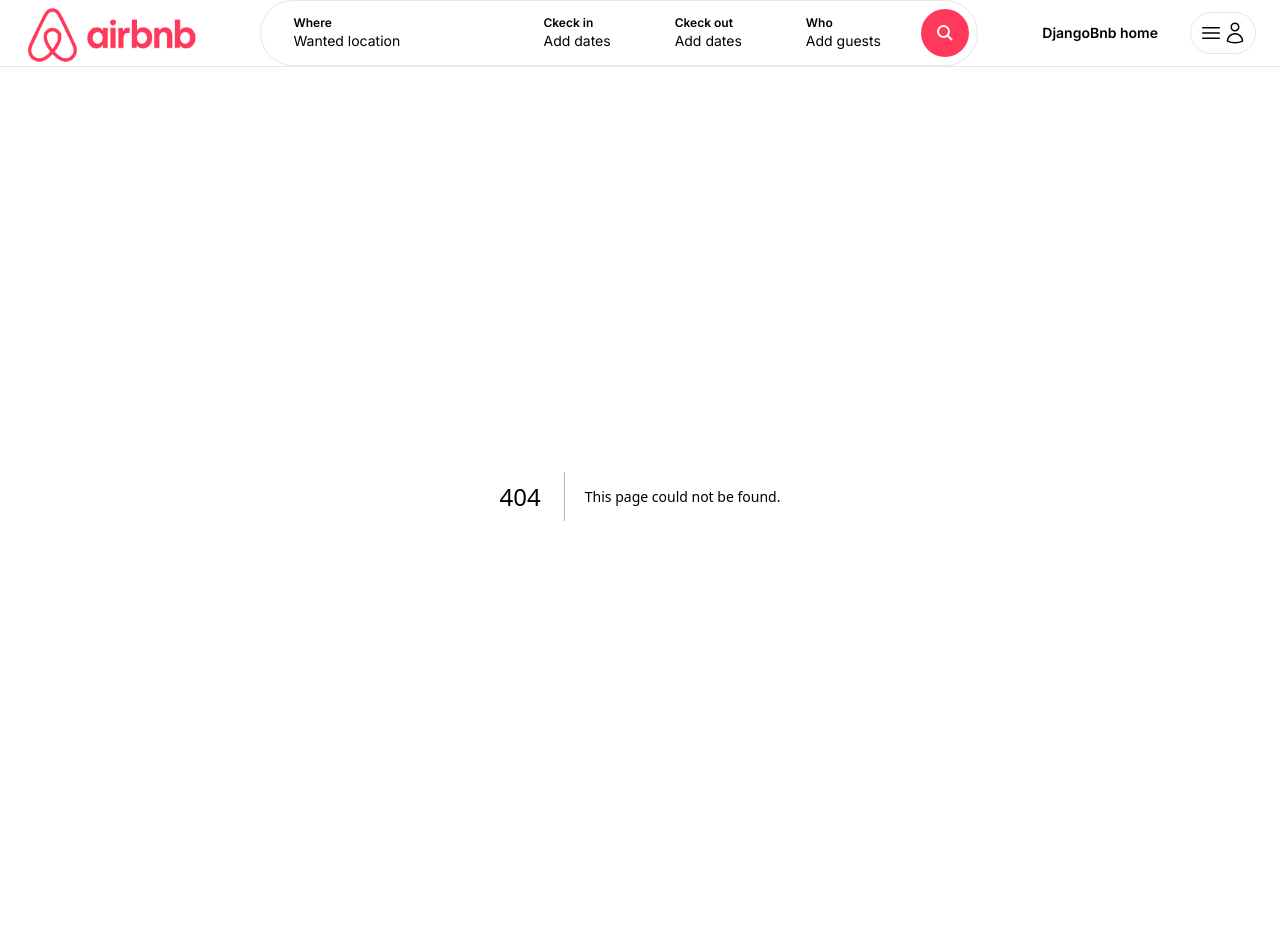
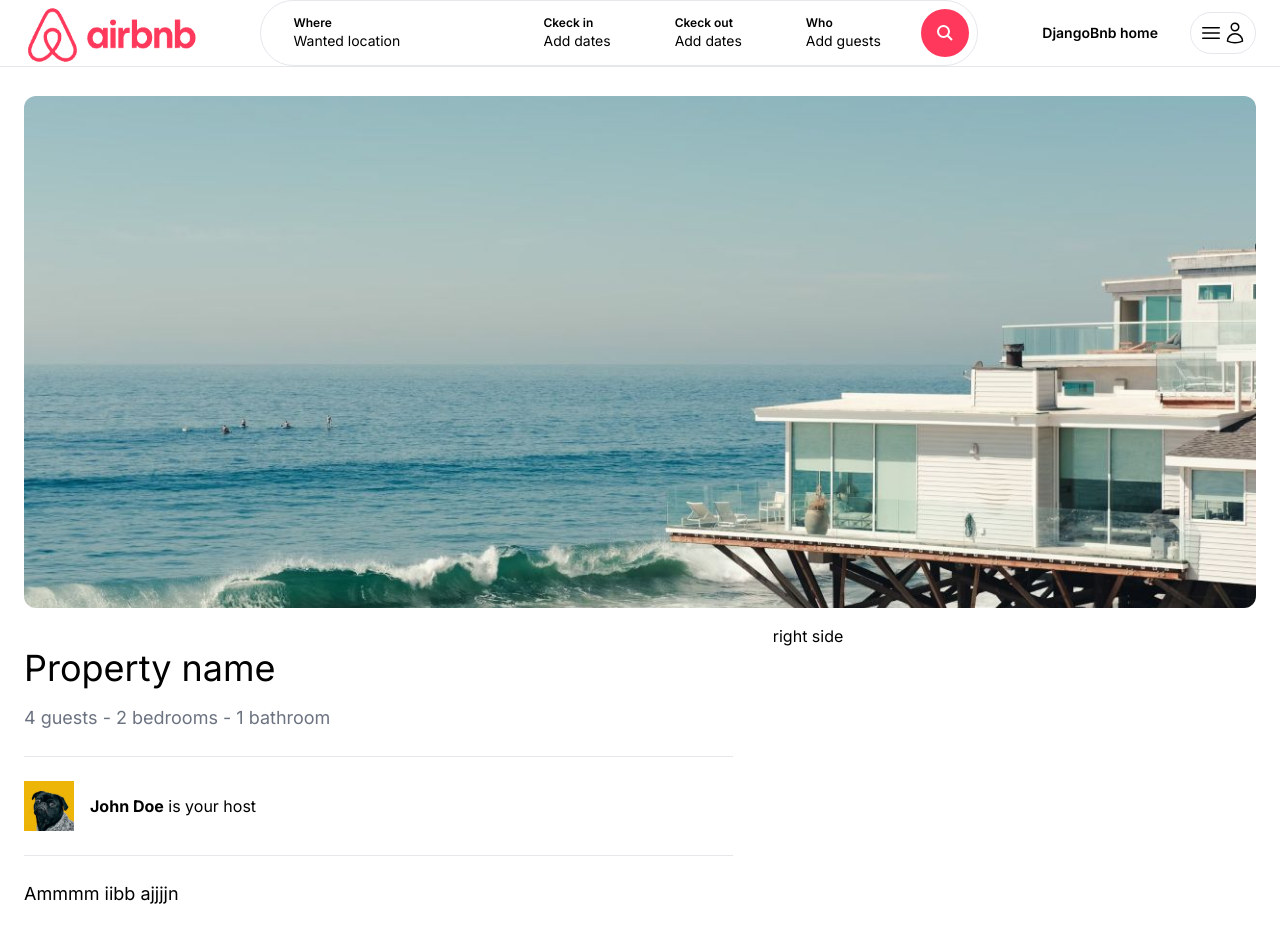
Before and after one commit to khaminvy/airbnb-clone-project, a Next.js app: page /properties/1 in a window 1280 px wide. Before the commit this address had no page. Before the commit the page ends 896 px from the top, so only its background shows below. Built offline with nearby package versions, Linux system fonts and the light colour scheme.

Commit message:
add PropertyDetailPage at app/properties and profile_pic_1.jpg in to the project

```diff
--- /dev/null
+++ b/app/properties/[id]/page.tsx
@@ -0,0 +1,42 @@
+import Image from "next/image"
+
+const PropertyDetailPage = () => {
+    return (
+        <main className="max-w-[1500px] mx-auto px-6">
+             <div className="w-full h-[64vh] overflow-hidden rounded-xl relative">
+                <Image
+                    fill
+                    src="/beach_1.jpg"
+                    className="object-cover w-full h-full"
+                    alt="Beach house"
+                />
+             </div>
+             <div className="mt-4 grid grid-cols-1 md:grid-cols-5 gap-4">
+                <div className="py-6 pr-6 col-span-3">
+                    <h1 className="mb-4 text-4xl">Property name</h1>
+                    <span className="mb-6 block text-lg text-gray-500">
+                        4 guests - 2 bedrooms - 1 bathroom
+                    </span>
+                    <hr />
+                    <div className="py-6 flex items-center space-x-4">
+                        <Image
+                            src='/profile_pic_1.jpg'
+                            width={50}
+                            height={50}
+                            alt="The user name"
+                        />
+                        <p><strong>John Doe</strong> is your host</p>
+                    </div>
+                    <hr />
+                    <p className="mt-6 text-lg">
+                        Ammmm iibb ajjjjn
+                    </p>
+
+                </div>
+                <div className="">right side</div>
+             </div>
+        </main>
+    )
+}
+
+export default PropertyDetailPage
```
Also changed, not shown: public/profile_pic_1.jpg (added).
